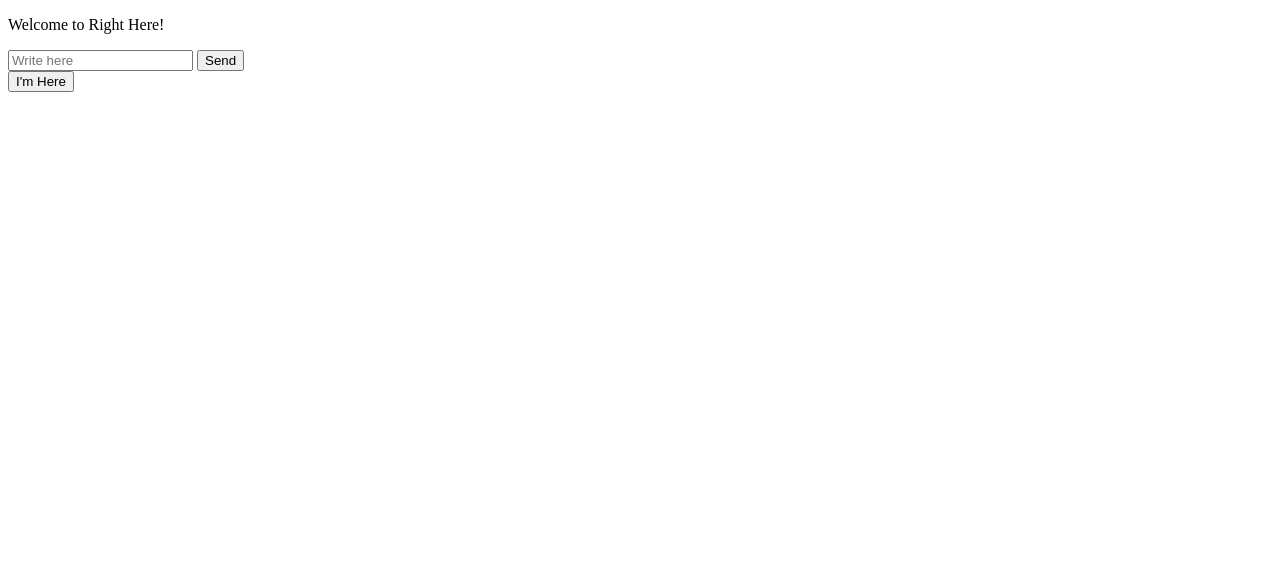
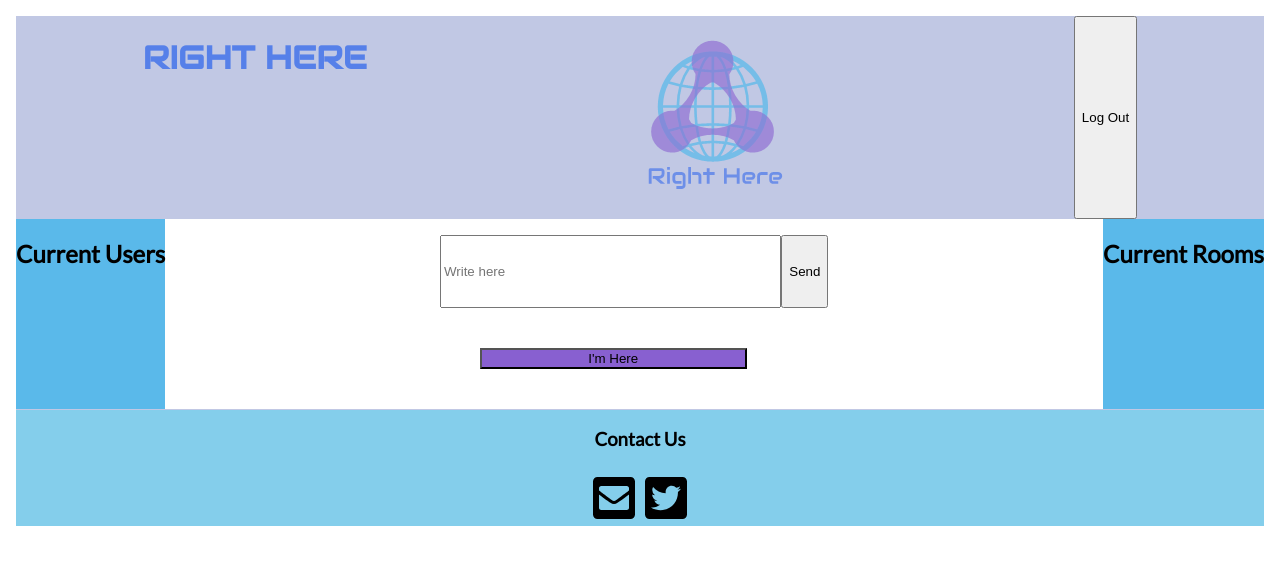
Before and after one commit to camario25/Right-Here-Chat-App, a website: page public/index.html in a window 1280 px wide. Drawn offline with nearby package versions, Linux system fonts and the light colour scheme; no server answers.

Commit message:
started basic html and css

```diff
--- /dev/null
+++ b/public/css/styles.css
@@ -0,0 +1,46 @@
+body {
+  margin: 1em;
+  font-family: 'Lato', sans-serif;
+}
+.center{
+  display: flex;
+  justify-content: space-between;
+}
+header {
+  background-color: #c1c8e4;
+  display: flex;
+  justify-content: space-around;
+}
+h1 {
+  font-family: 'Audiowide', cursive;
+  color: #5680e9;
+}
+.Users {
+  background-color: #5ab9ea;
+}
+
+#message-form {
+  display: flex;
+}
+#text-box {
+  height: 5em;
+  width: 25em;
+}
+#send-map {
+  background-color: #8860d0;
+  margin: 3em;
+  width: 20em;
+}
+.Rooms {
+  background-color: #5ab9ea;
+}
+
+footer {
+  background-color: #84ceeb;
+  text-align: center;
+  border-top: solid 1px;
+  border-color: #c1c8e4;
+}
+.contact {
+  font-size: 3em;
+}
--- a/public/index.html
+++ b/public/index.html
@@ -2,19 +2,46 @@
 <html lang="en" dir="ltr">
   <head>
     <meta charset="utf-8">
+    <link href="https://fonts.googleapis.com/css?family=Audiowide|Lato" rel="stylesheet">
+    <link rel="stylesheet" href="/css/styles.css">
+  </link>
+
     <title></title>
+
+    <script defer src="https://use.fontawesome.com/releases/v5.0.9/js/all.js" integrity="sha384-8iPTk2s/jMVj81dnzb/iFR2sdA7u06vHJyyLlAd4snFpCl/SnyUjRrbdJsw1pGIl" crossorigin="anonymous"></script>
   </head>
   <body>
-    <p>Welcome to Right Here!</p>
+    <header>
+      <h1>RIGHT HERE</h1>
+      <div><img src="./img/Right-Here-Logo.png"></div>
+      <button class="Logout">Log Out</button>
+    </header>
+    <div class="center">
+      <aside class='Users'>
+        <h2>Current Users</h2>
+        <div></div>
+      </aside>
+      <main>
+        <ol id="messages"></ol>
 
-    <ol id="messages"></ol>
-
-    <form id="message-form">
-      <input name="message" type="text" placeholder="Write here"/>
-      <button>Send</button>
-    </form>
-    <button id="send-map">I'm Here</button>
-
+        <form id="message-form">
+          <input name="message" type="text" placeholder="Write here" id="text-box"/>
+          <button>Send</button>
+        </form>
+        <button id="send-map">I'm Here</button>
+      </main>
+      <aside class="Rooms">
+        <h2>Current Rooms</h2>
+        <div></div>
+      </aside>
+    </div>
+    <footer>
+      <h3>Contact Us</h3>
+      <div class="contact">
+        <i class="fas fa-envelope-square"></i>
+        <i class="fab fa-twitter-square"></i>
+      </div>
+    </footer>
     <script src="/socket.io/socket.io.js"></script>
     <script src="https://ajax.googleapis.com/ajax/libs/jquery/3.3.1/jquery.min.js"></script>
     <script src="/js/index.js"></script>
```
Also changed, not shown: public/img/Right-Here-Logo.png (added).
